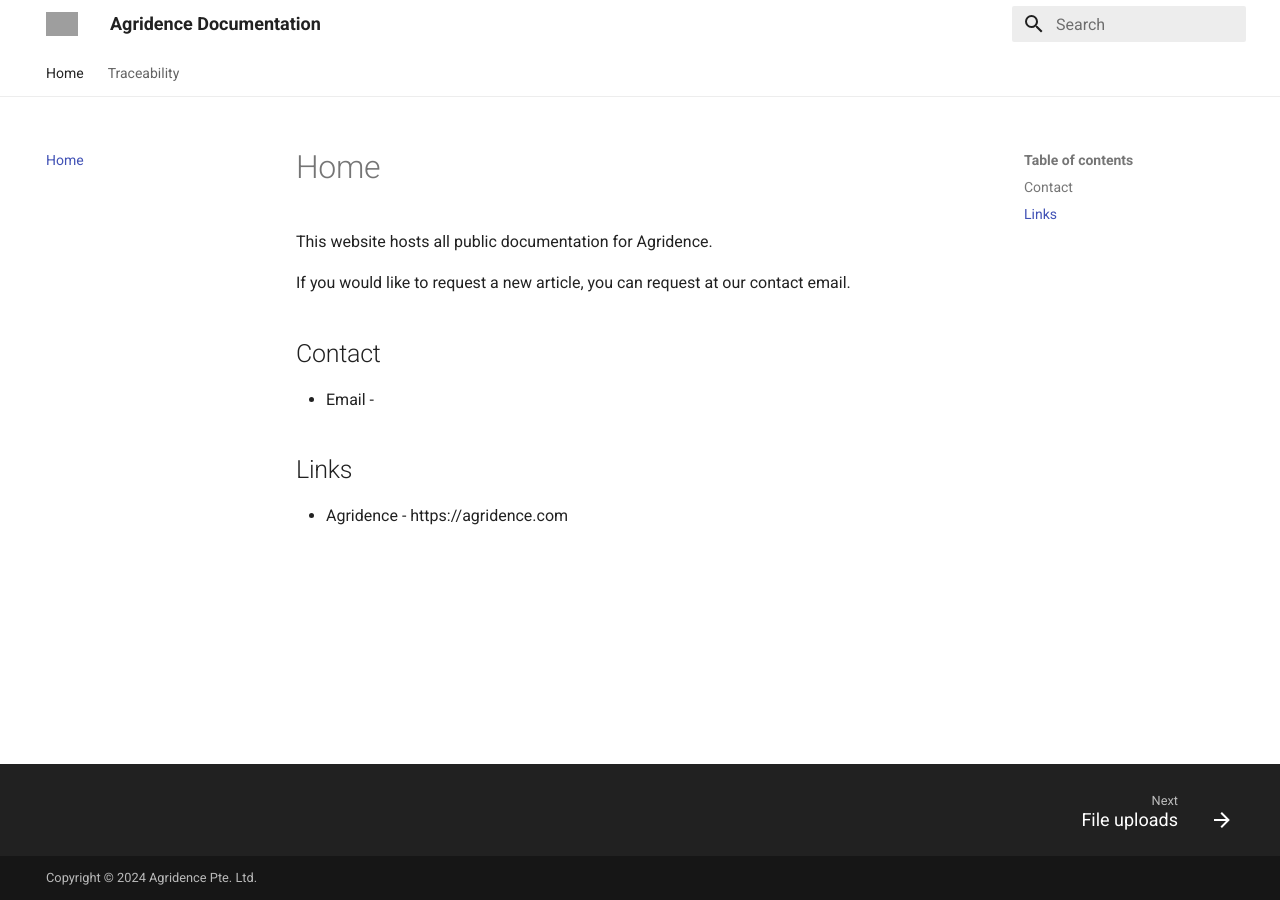
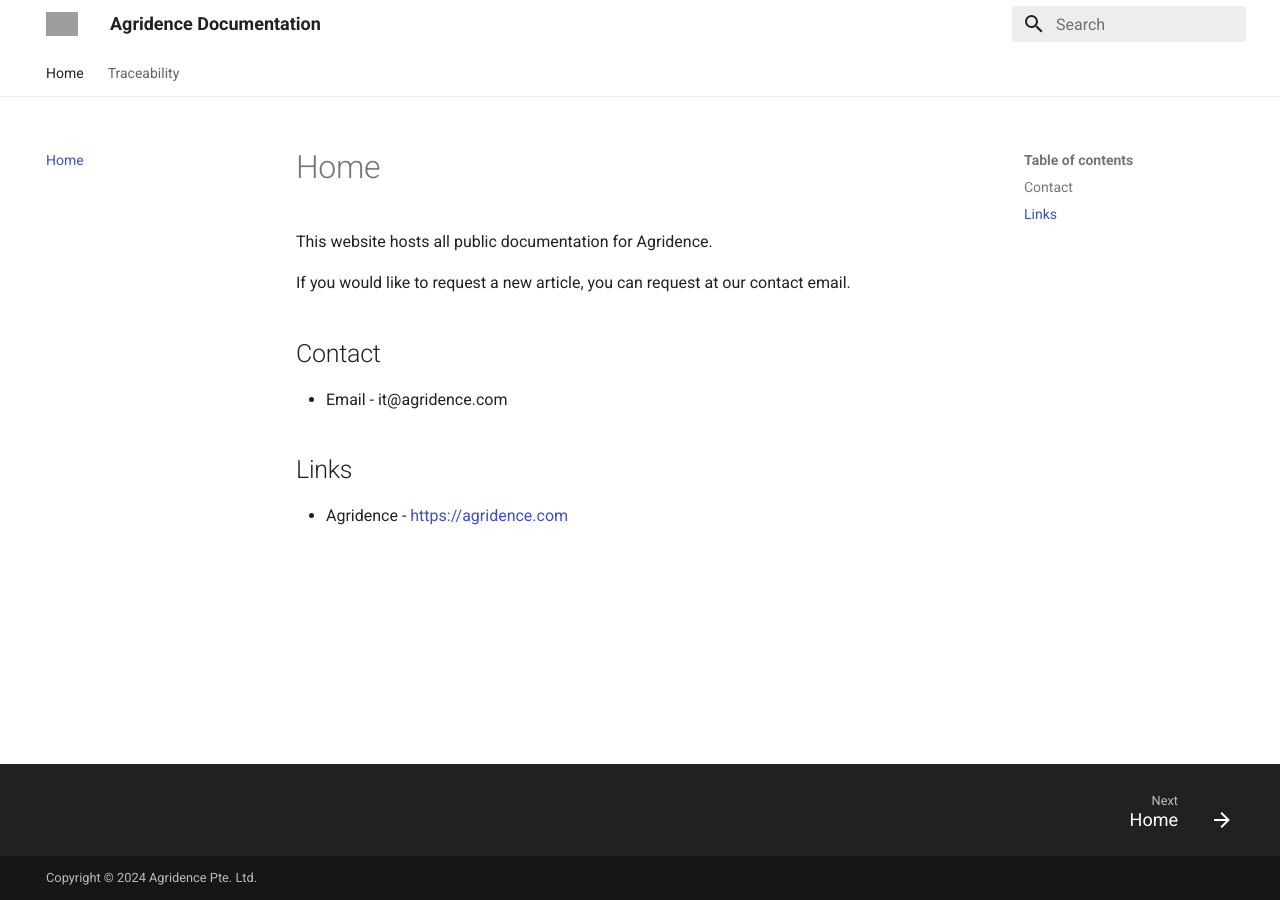
Before and after one commit to Agridence/public-docs, an MkDocs documentation site: the page built from docs/index.md, in a window 1280 px wide. Built offline with MkDocs 1.6.1 and Material for MkDocs 9.7.7, drawn with Linux system fonts in a browser that asks for light colours; grey boxes are pictures that could not be loaded.

Commit message:
home page as README

```diff
--- a/docs/index.md
+++ b/docs/index.md
@@ -6,8 +6,8 @@ If you would like to request a new article, you can request at our contact email
 
 ## Contact
 
-* Email -
+* Email - it@agridence.com
 
 ## Links
 
-* Agridence - https://agridence.com
+* Agridence - [https://agridence.com](https://agridence.com)
```
Also changed, not shown: docs/traceability/README.md (renamed from docs/traceability/home.md).
